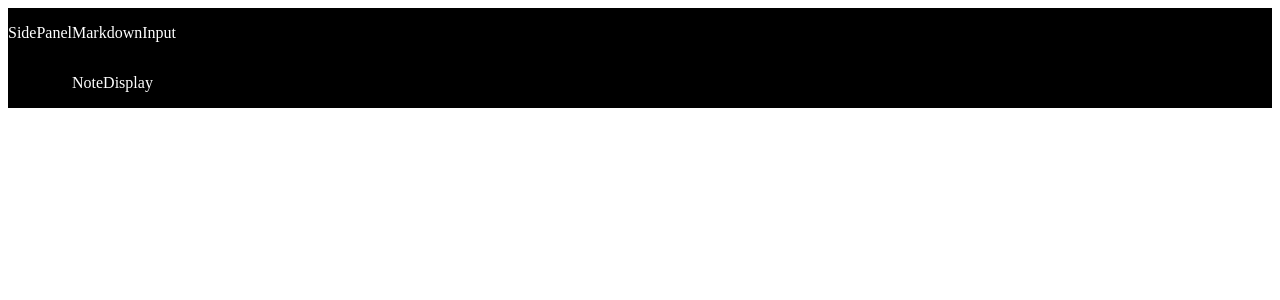
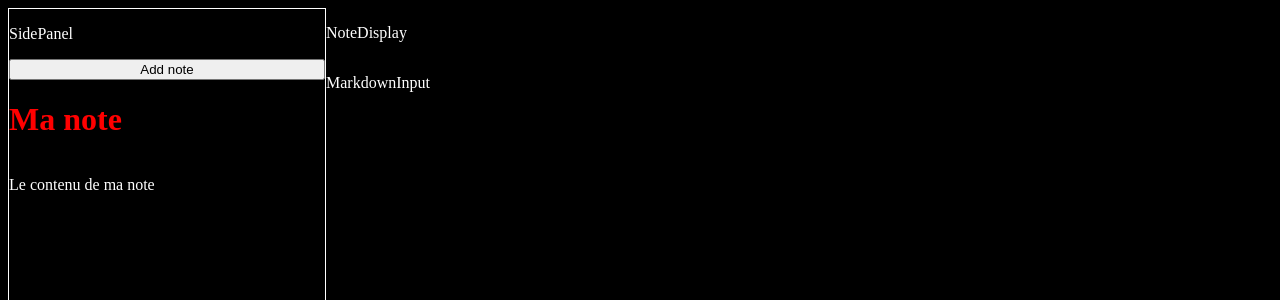
Before and after one commit to TGianella/bloc-notes, a React (Vite) app: page / in a window 1280 px wide. Shown: the top 300 px of the page. Built offline with nearby package versions, Linux system fonts and the light colour scheme.

Commit message:
Improvements

```diff
--- a/src/App.jsx
+++ b/src/App.jsx
@@ -6,11 +6,11 @@ import './app.scss'
 
 function App() {
   return (
-    <div class="container">
+    <div className="container">
       <SidePanel />
-      <div class="notes">
+      <div className="notes">
+        <NoteDisplay />
         <MarkdownInput />
-        <NoteDisplay />
       </div>
     </div>
   )
--- a/src/app.scss
+++ b/src/app.scss
@@ -1,10 +1,18 @@
+html {
+  background-color: black;
+}
+
 .container {
   display: flex;
-  background-color: black;
   color: white;
+
 }
 
 .notes {
   display: flex;
   flex-direction: column;
 }
+
+h1 {
+  color: red;
+}
--- /dev/null
+++ b/src/components/Button/index.jsx
@@ -0,0 +1,10 @@
+import React from 'react';
+
+function Button({ content }) {
+
+  return (
+    <button>{content}</button>
+  )
+}
+
+export default Button;
--- /dev/null
+++ b/src/components/SideNote/index.jsx
@@ -0,0 +1,13 @@
+import React from 'react';
+
+function SideNote({ title, content }) {
+
+  return (
+    <>
+      <h1>{title}</h1>
+      <p>{content}</p>
+    </>
+  )
+}
+
+export default SideNote;
--- a/src/components/SidePanel/index.jsx
+++ b/src/components/SidePanel/index.jsx
@@ -1,9 +1,16 @@
 import React from 'react';
+import SideNote from '../SideNote/index'
+import Button from '../Button/index'
+import './style.scss'
 
 function SidePanel() {
 
   return (
-    <p>SidePanel</p>
+    <div className="panel">
+      <p>SidePanel</p>
+      <Button content="Add note" />
+      <SideNote title="Ma note" content="Le contenu de ma note" />
+    </div>
   )
 }
 
--- /dev/null
+++ b/src/components/SidePanel/style.scss
@@ -0,0 +1,7 @@
+.panel {
+  display: flex;
+  flex-direction: column;
+  height: 100vh;
+  width: 25%;
+  border: solid 1px white;
+}
```
